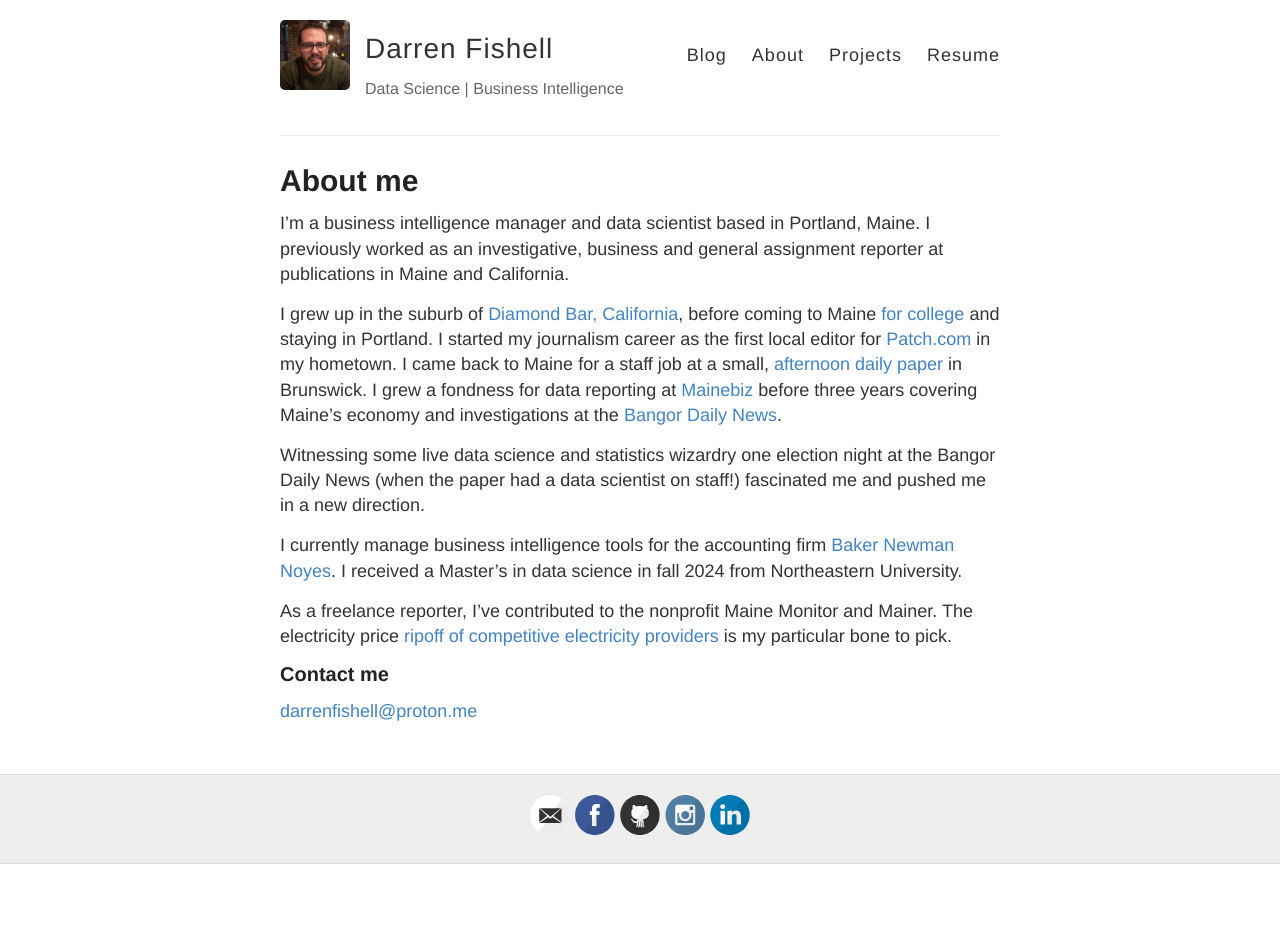
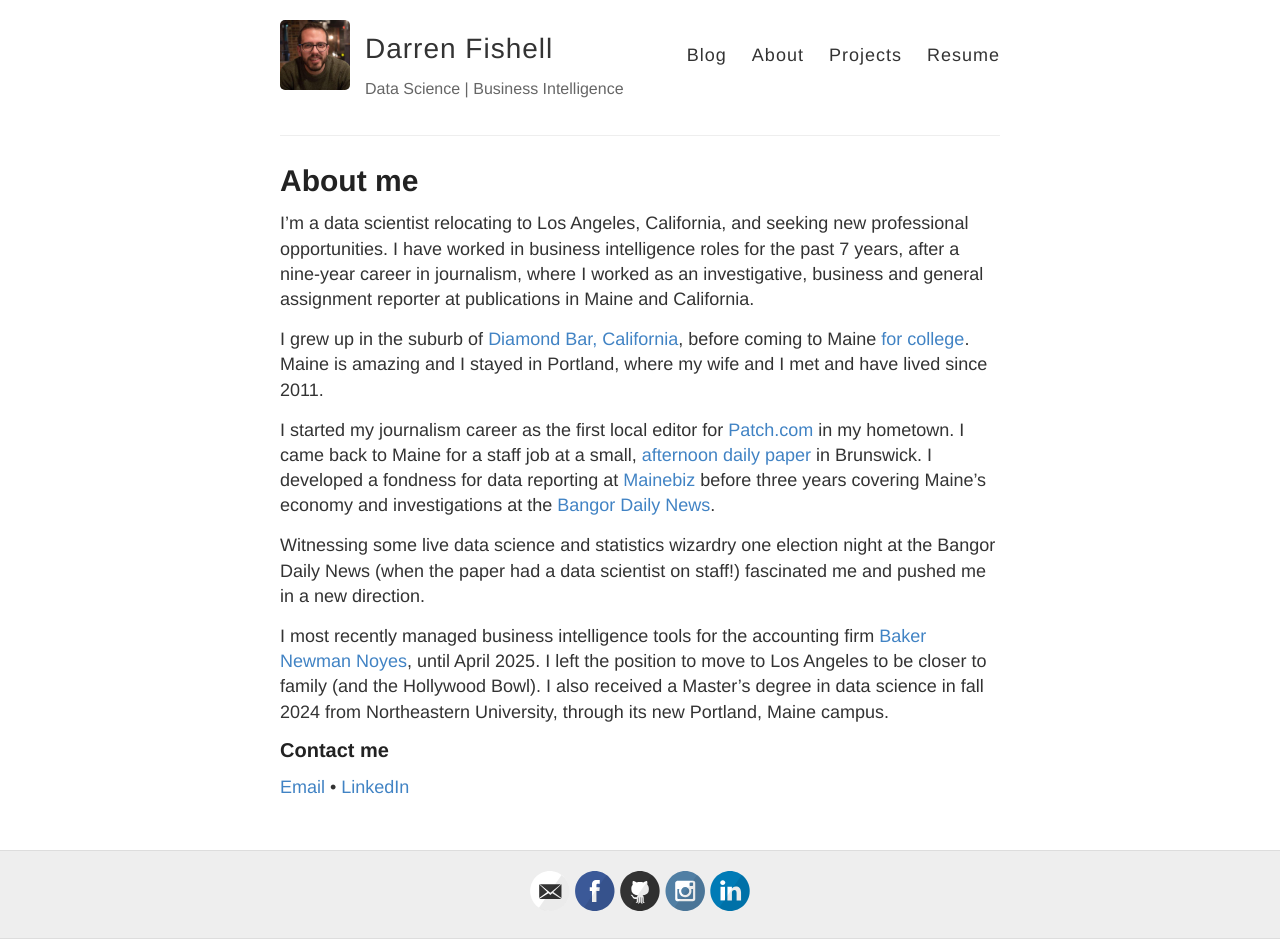
Before and after one commit to darrenfishell/darrenfishell.github.io, a Jekyll site: the page built from about.md, in a window 1280 px wide. Built offline with Jekyll 4.4.1, drawn with Linux system fonts in a browser that asks for light colours; before the commit the page ends 900 px from its top, so only the background shows below that.

```diff
--- a/about.md
+++ b/about.md
@@ -4,16 +4,16 @@ title: About me
 permalink: /about/
 ---
 
-I'm a business intelligence manager and data scientist based in Portland, Maine. I previously worked as an investigative, business and general assignment reporter at publications in Maine and California.
+I'm a data scientist relocating to Los Angeles, California, and seeking new professional opportunities. I have worked in business intelligence roles for the past 7 years, after a nine-year career in journalism, where I worked as an investigative, business and general assignment reporter at publications in Maine and California.
 
-I grew up in the suburb of [Diamond Bar, California](https://en.wikipedia.org/wiki/Diamond_Bar,_California), before coming to Maine [for college](http://bowdoin.edu) and staying in Portland. I started my journalism career as the first local editor for [Patch.com](https://patch.com/users/darren-fishell) in my hometown. I came back to Maine for a staff job at a small, [afternoon daily paper](http://timesrecord.com) in Brunswick. I grew a fondness for data reporting at [Mainebiz](http://mainebiz.com) before three years covering Maine's economy and investigations at the [Bangor Daily News](http://bangordailynews.com).
+I grew up in the suburb of [Diamond Bar, California](https://en.wikipedia.org/wiki/Diamond_Bar,_California), before coming to Maine [for college](http://bowdoin.edu). Maine is amazing and I stayed in Portland, where my wife and I met and have lived since 2011.
+
+I started my journalism career as the first local editor for [Patch.com](https://patch.com/users/darren-fishell) in my hometown. I came back to Maine for a staff job at a small, [afternoon daily paper](http://timesrecord.com) in Brunswick. I developed a fondness for data reporting at [Mainebiz](http://mainebiz.com) before three years covering Maine's economy and investigations at the [Bangor Daily News](http://bangordailynews.com).
 
 Witnessing some live data science and statistics wizardry one election night at the Bangor Daily News (when the paper had a data scientist on staff!) fascinated me and pushed me in a new direction.
 
-I currently manage business intelligence tools for the accounting firm [Baker Newman Noyes](https://www.bnncpa.com/). I received a Master's in data science in fall 2024 from Northeastern University.
-
-As a freelance reporter, I've contributed to the nonprofit Maine Monitor and Mainer. The electricity price [ripoff of competitive electricity providers](https://themainemonitor.org/private-electricity-suppliers-cost-mainers-132-million-more-than-necessary/) is my particular bone to pick.
+I most recently managed business intelligence tools for the accounting firm [Baker Newman Noyes](https://www.bnncpa.com/), until April 2025. I left the position to move to Los Angeles to be closer to family (and the Hollywood Bowl). I also received a Master's degree in data science in fall 2024 from Northeastern University, through its new Portland, Maine campus.
 
 ### Contact me
 
-[darrenfishell@proton.me](mailto:darrenfishell@proton.me)
+[Email](mailto:darrenfishell@proton.me) • [LinkedIn](https://www.linkedin.com/in/darrenfishell/)
```
Also changed, not shown: _posts/2025-05-05-revisiting-maines-electricity-ripoff.md (added, +20 -0 lines), projects.md (+7 -7 lines), resume.md (+26 -30 lines).
